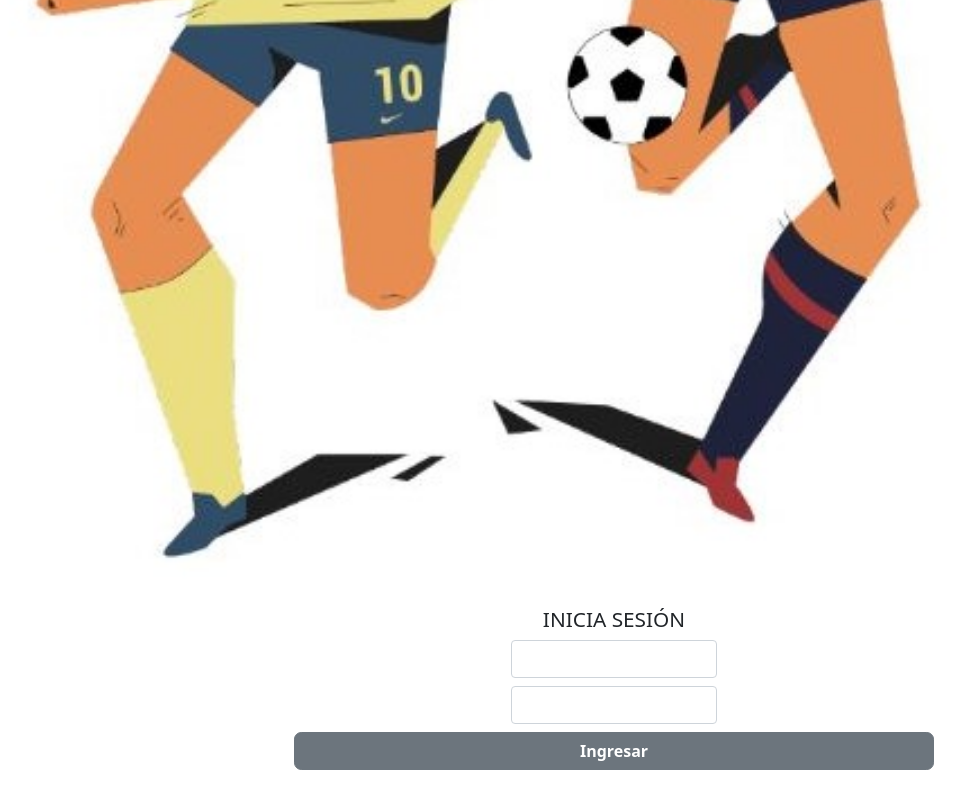
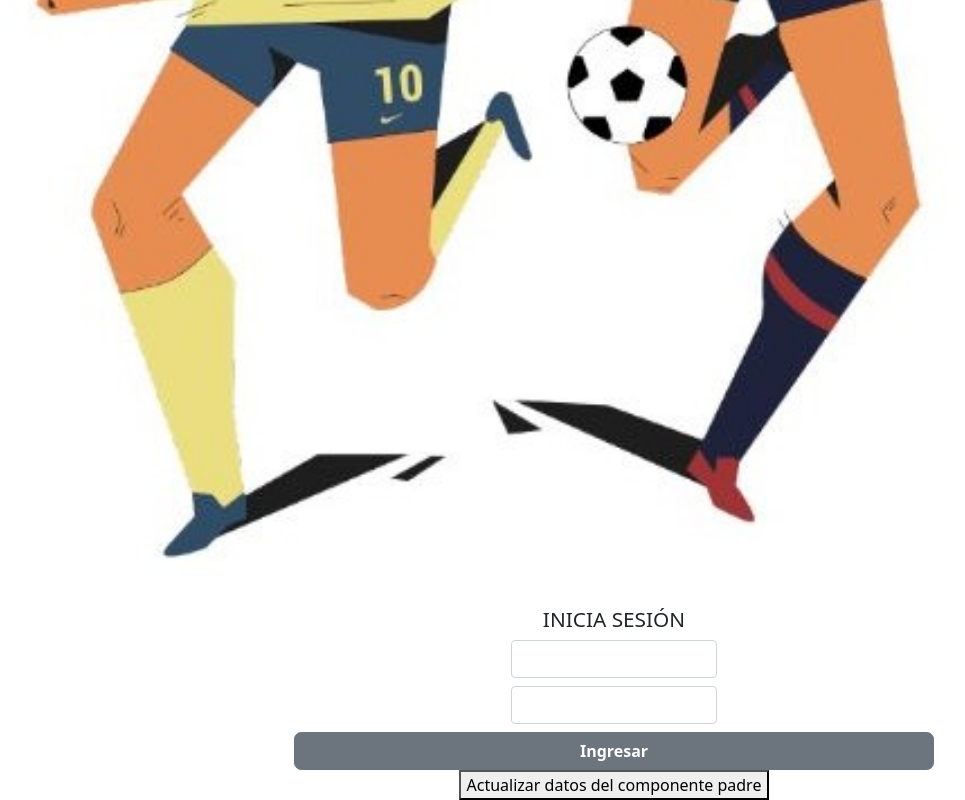
Before and after one commit to argenismahath/QuinielaFront, a React (Create React App) app: page /Login in a window 1280 px wide. Shown: the part 1188-1988 px from the top of the page, without its empty margins (26-991 px from the left). Before the commit the page ends 1958 px from the top, so only its background shows below. Built offline with nearby package versions, Linux system fonts and the light colour scheme.

Commit message:
use effect data to child

```diff
--- a/src/App.js
+++ b/src/App.js
@@ -11,12 +11,15 @@ import React, { useEffect } from 'react';
 import RegistroForm from './Components/Routes/newUserComponent';
 import CreateNewGameComponent from './Components/Routes/createNewGame';
 import LigaMxComponent from './Components/Routes/LigaMxComponent';
+import ComponenteA from './Components/ComponentA.js';
+import { useState } from 'react';
+
 
 
 function App() {
-  const URL='https://www.quinielaappback.somee.com';
+  const URL = 'https://www.quinielaappback.somee.com';
+  const [message, setMessage]=useState("");
   const navigate = useNavigate();
-
   useEffect(() => {
     const isLoggedIn = localStorage.getItem('isLoggedIn');
     if (!isLoggedIn) {
@@ -24,31 +27,40 @@ function App() {
       navigate('/Login');
     }
 
-    try{
+    try {
       localStorage.removeItem('URL');
       localStorage.setItem('URL', URL);
-    }catch(error) {
+    } catch (error) {
       console.error('Error fetching data:', error);
- }
+    }
   }, [navigate]);
+
+  const [datos, setDatos] = useState('Datos iniciales');
+
+  const actualizarDatos = (nuevosDatos) => {
+    setDatos(nuevosDatos);
+  };
 
   return (
     <div className="App">
       <HeaderComponent></HeaderComponent>
-      <Routes>
-        {/* <Route path='/' element={<WelcomePage/>}/> */}
-        <Route path='/' element={<JourneysTable/>}/>
 
-        <Route path='/Rules' element={<RulesComponent/>}/>
-        <Route path='/Liga' element={<LigaMxComponent/>}/>
+        <Routes>
+          {/* <Route path='/' element={<WelcomePage/>}/> */}
+          <Route path='/' element={<JourneysTable />} />
 
-        <Route path='/WeekTable' element={<WeekTableComponent/>}/>
-        <Route path='/Jorneys' element={<JourneysTable/>}/>
-        <Route path='/Login' element={<Login/>}/>
-        <Route path='/NewUser' element={<RegistroForm/>}/>
-        <Route path='/NewGame' element={<CreateNewGameComponent/>}/>
+          <Route path='/Rules' element={<RulesComponent />} />
+          <Route path='/Liga' element={<LigaMxComponent />} />
 
-      </Routes>
+          <Route path='/WeekTable' element={<WeekTableComponent />} />
+          <Route path='/Jorneys' element={<JourneysTable />} />
+          <Route path='/Login' element={<Login />} />
+          <Route path='/NewUser' element={<RegistroForm />} />
+          <Route path='/NewGame' element={<CreateNewGameComponent />} />
+
+        </Routes>
+        <ComponenteA actualizarDatos={actualizarDatos}/>
+
     </div>
   );
 }
--- /dev/null
+++ b/src/Components/ComponentA.js
@@ -0,0 +1,15 @@
+import React from 'react';
+
+const ComponenteA = ({ actualizarDatos }) => {
+     const handleClick = () => {
+          const nuevosDatos = 'Nuevos datos desde el componente hijo';
+          actualizarDatos(nuevosDatos);
+     };
+
+     return (
+          <div>
+               <button onClick={handleClick}>Actualizar datos del componente padre</button>
+          </div>
+     );
+}
+export default ComponenteA;
--- a/src/Components/Menu.js
+++ b/src/Components/Menu.js
@@ -25,6 +25,9 @@ function MenuComponent({ refe }) {
 
   const closeSesion = () => {
     localStorage.removeItem('isLoggedIn');
+    localStorage.removeItem('userId');
+    localStorage.removeItem('userName');
+
     setLogin(false);
     menuStatus();
   };
@@ -48,6 +51,8 @@ function MenuComponent({ refe }) {
         setName(responseData.name);
         setUsername(responseData.usernamw);
         setUserId(responseData.id);
+        setLogin(true);
+
         localStorage.setItem('userName', responseData.name);
         localStorage.setItem('userId', responseData.id);
 
@@ -62,7 +67,6 @@ function MenuComponent({ refe }) {
   useEffect(() => {
     let isLoggedIn = localStorage.getItem('isLoggedIn');
     if (isLoggedIn) {
-      setLogin(true);
       getUserData(localStorage.getItem('UserName'));
     } else {
 
@@ -98,11 +102,11 @@ function MenuComponent({ refe }) {
         {userId===1? <div className='option'>
           <Link onClick={menuStatus} to='/NewGame'>Nuevo juego</Link>
         </div>:null}
-        {login &&
+        {login?
           <div className='option'>
             <Link to='/SignOut' onClick={closeSesion}>CERRAR SESIÓN</Link>
           </div>
-        }
+        :null}
       </nav>
     </div>
   );
--- a/src/Components/Routes/LoginComponent.js
+++ b/src/Components/Routes/LoginComponent.js
@@ -34,7 +34,6 @@ const Login = () => {
         if(resposeJson){
           localStorage.setItem('UserName', username);
           navigate('/Jorneys');
-          window.location.reload();
         }
         localStorage.setItem('isLoggedIn', resposeJson);
       }
```
